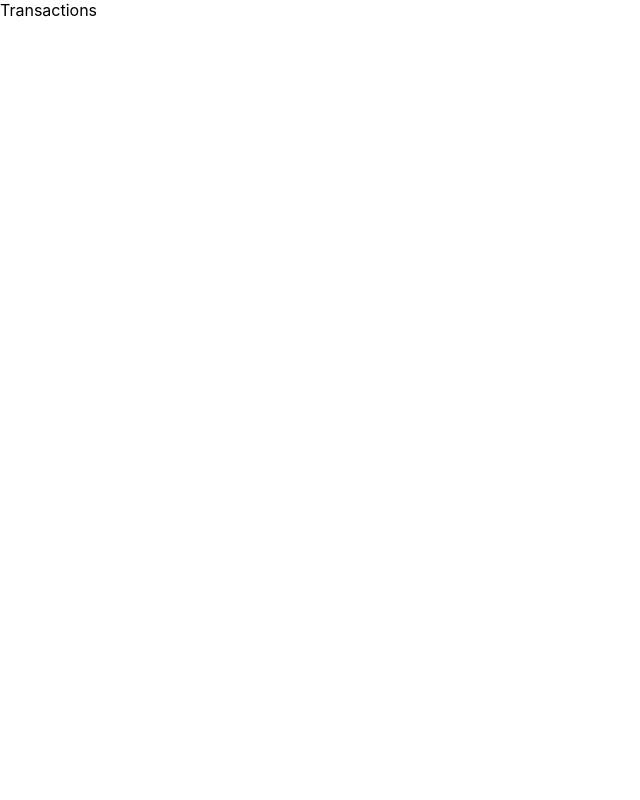
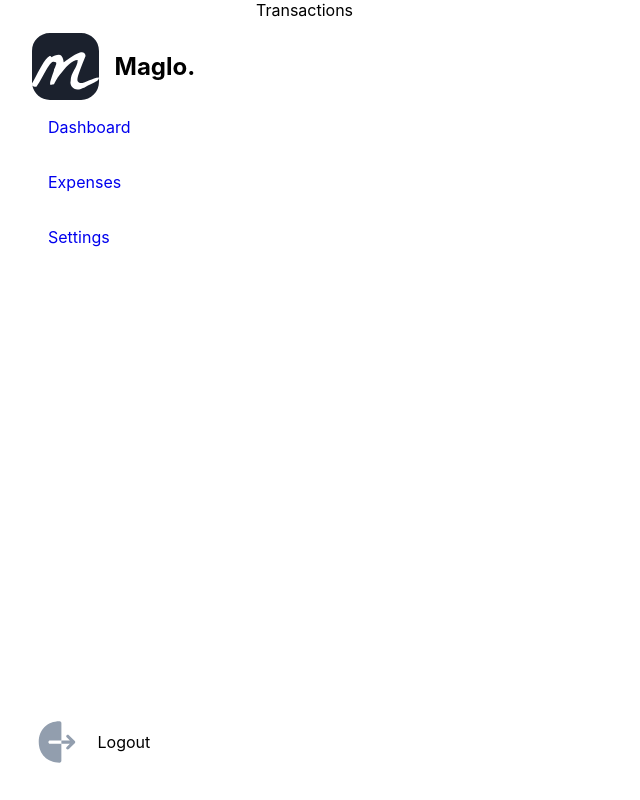
Before and after one commit to BreatheTempest/React-Expense-Tracker, a React (Create React App) app: page /transactions in a window 1280 px wide. Shown: the whole page, without its empty margins (0-640 px from the left). Built offline with nearby package versions, Linux system fonts and the light colour scheme; no server answers.

Commit message:
navigation bar

```diff
--- a/src/App.js
+++ b/src/App.js
@@ -1,15 +1,18 @@
-import AuthProvider from './contexts/AuthContext';
-import { Routes, Route } from 'react-router-dom';
+import AuthProvider from "./contexts/AuthContext";
+import { Routes, Route } from "react-router-dom";
 
-import SignIn from './pages/SignIn';
-import SignUp from './pages/SignUp';
-import Dashboard from './pages/Dashboard';
-import Settings from './pages/Settings';
-import Transactions from './pages/Transactions';
+import SignIn from "./pages/SignIn";
+import SignUp from "./pages/SignUp";
+import Dashboard from "./pages/Dashboard";
+import Settings from "./pages/Settings";
+import Transactions from "./pages/Transactions";
+import Navigation from "./components/Navigation/Navigation";
 
 function App() {
   return (
+    <div className="app-container">
       <AuthProvider>
+        <Navigation />
         <Routes>
           <Route path="/" element={<Dashboard />} />
           <Route path="settings" element={<Settings />} />
@@ -19,6 +22,7 @@ function App() {
           <Route />
         </Routes>
       </AuthProvider>
+    </div>
   );
 }
 
--- /dev/null
+++ b/src/components/Navigation/Navigation.css
@@ -0,0 +1,36 @@
+.nav-container {
+    width: 15%;
+    padding: 2rem;
+    background-color: white;
+    display: flex;
+    flex-direction: column;
+}
+
+.nav-logo {
+    display: flex;
+    gap: 1rem;
+}
+
+.nav-links {
+    display: flex;
+    flex-direction: column;
+    gap: 0.2rem;
+    width: 100%;
+}
+
+.nav-links a{
+    padding: 1rem;
+    text-decoration: none;
+    border: none;
+    border-radius: 1rem;
+}
+
+.nav-links a:hover{
+    background-color: #C8EE44;
+}
+
+.nav-logout {
+    display: flex;
+    gap: 1rem;
+    margin-top: auto;
+}
--- /dev/null
+++ b/src/components/Navigation/Navigation.js
@@ -0,0 +1,26 @@
+import React from "react";
+import { NavLink } from "react-router-dom";
+import Logo from "../../assets/logo.svg";
+import Logout from "../../assets/logout.svg";
+
+import "./Navigation.css";
+
+export default function Navigation() {
+  return (
+    <div className="nav-container">
+      <div className="nav-logo">
+        <img src={Logo} alt="Logo" />
+        <h2>Maglo.</h2>
+      </div>
+      <nav className="nav-links">
+        <NavLink to="/">Dashboard</NavLink>
+        <NavLink to="expenses">Expenses</NavLink>
+        <NavLink to="settings">Settings</NavLink>
+      </nav>
+      <div className="nav-logout">
+        <img src={Logout} alt="Logout"/>
+        <p>Logout</p>
+      </div>
+    </div>
+  );
+}
--- a/src/style.css
+++ b/src/style.css
@@ -1,4 +1,5 @@
 body {
+  box-sizing: border-box;
   margin: 0;
   font-family: -apple-system, BlinkMacSystemFont, 'Segoe UI', 'Roboto', 'Oxygen',
     'Ubuntu', 'Cantarell', 'Fira Sans', 'Droid Sans', 'Helvetica Neue',
@@ -11,3 +12,8 @@ code {
   font-family: source-code-pro, Menlo, Monaco, Consolas, 'Courier New',
     monospace;
 }
+
+.app-container {
+  height: 100vh;
+  display: flex;
+}
```
Also changed, not shown: src/assets/logo.svg (added), src/assets/logout.svg (added). Lines whose indentation alone changed are shown as unchanged.
